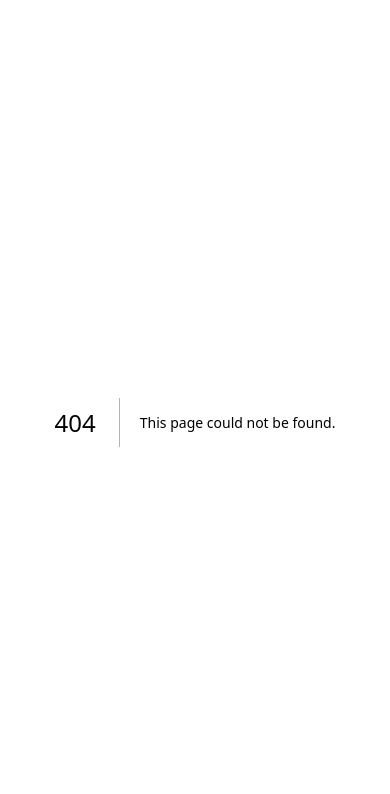
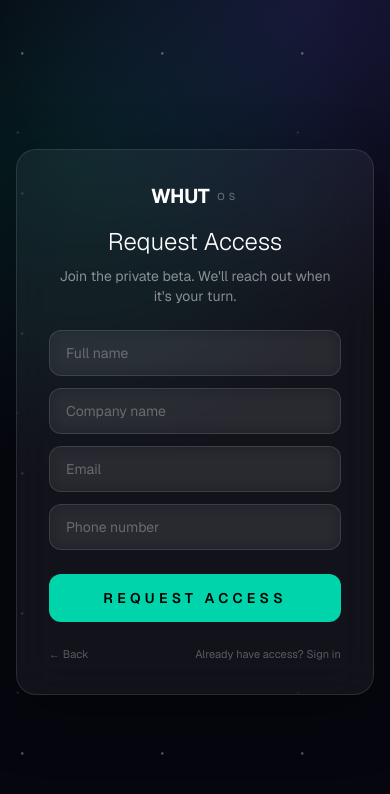
Before and after one commit to lukasminkov/whut-os, a Next.js app: page /request-access in a window 390 px wide. Before the commit this address had no page. Shown: the top 794 px of the page. Built offline with nearby package versions, Linux system fonts and the light colour scheme.

Commit message:
Request Access form: name, company, email, phone + success state + API route

```diff
--- /dev/null
+++ b/src/app/api/request-access/route.ts
@@ -0,0 +1,63 @@
+import { NextResponse } from "next/server";
+
+// Store access requests in Vercel KV or a simple in-memory + log approach
+// For production, swap to Supabase/Postgres
+// For now, we log to stdout (visible in Vercel logs) and return success
+
+export async function POST(req: Request) {
+  try {
+    const body = await req.json();
+    const { name, company, email, phone } = body;
+
+    if (!name || !company || !email || !phone) {
+      return NextResponse.json({ error: "All fields are required" }, { status: 400 });
+    }
+
+    // Validate email format
+    const emailRegex = /^[^\s@]+@[^\s@]+\.[^\s@]+$/;
+    if (!emailRegex.test(email)) {
+      return NextResponse.json({ error: "Invalid email address" }, { status: 400 });
+    }
+
+    // Log the request (visible in Vercel Function Logs)
+    console.log("[ACCESS_REQUEST]", JSON.stringify({
+      name,
+      company,
+      email,
+      phone,
+      timestamp: new Date().toISOString(),
+    }));
+
+    // If SUPABASE_URL and SUPABASE_KEY are set, also store in DB
+    const supabaseUrl = process.env.SUPABASE_URL;
+    const supabaseKey = process.env.SUPABASE_SERVICE_KEY;
+
+    if (supabaseUrl && supabaseKey) {
+      try {
+        await fetch(`${supabaseUrl}/rest/v1/access_requests`, {
+          method: "POST",
+          headers: {
+            "Content-Type": "application/json",
+            "apikey": supabaseKey,
+            "Authorization": `Bearer ${supabaseKey}`,
+            "Prefer": "return=minimal",
+          },
+          body: JSON.stringify({
+            name,
+            company,
+            email,
+            phone,
+            created_at: new Date().toISOString(),
+          }),
+        });
+      } catch (dbErr) {
+        // Don't fail the request if DB write fails
+        console.error("[ACCESS_REQUEST_DB_ERROR]", dbErr);
+      }
+    }
+
+    return NextResponse.json({ success: true });
+  } catch {
+    return NextResponse.json({ error: "Invalid request" }, { status: 400 });
+  }
+}
--- a/src/app/page.tsx
+++ b/src/app/page.tsx
@@ -93,7 +93,7 @@ export default function Home() {
           <a href="#interface" className="hidden sm:block text-xs uppercase tracking-[0.2em] text-white/50 hover:text-white transition">Interface</a>
           <a href="#vision" className="hidden sm:block text-xs uppercase tracking-[0.2em] text-white/50 hover:text-white transition">Vision</a>
           <Link
-            href="/login"
+            href="/request-access"
             className="glass-button px-4 sm:px-5 py-2 text-[10px] sm:text-xs uppercase tracking-[0.25em]"
           >
             Request Access
@@ -140,7 +140,7 @@ export default function Home() {
 
           <motion.div variants={item} className="flex items-center gap-4 mt-2">
             <Link
-              href="/login"
+              href="/request-access"
               className="inline-flex items-center gap-2 rounded-xl bg-[#00d4aa] px-8 py-3.5 text-sm font-semibold uppercase tracking-[0.2em] text-black transition hover:shadow-[0_0_40px_rgba(0,212,170,0.5)] hover:scale-[1.02]"
             >
               Request Access →
@@ -454,7 +454,7 @@ export default function Home() {
             Voice in. Visualization out. No typing. No tabs. No friction.
           </p>
           <Link
-            href="/login"
+            href="/request-access"
             className="inline-flex items-center gap-2 rounded-xl bg-[#00d4aa] px-10 py-4 text-sm font-semibold uppercase tracking-[0.2em] text-black transition hover:shadow-[0_0_40px_rgba(0,212,170,0.5)] hover:scale-[1.02]"
           >
             Request Access →
--- /dev/null
+++ b/src/app/request-access/page.tsx
@@ -0,0 +1,163 @@
+"use client";
+
+import { useState } from "react";
+import { motion, AnimatePresence } from "framer-motion";
+import Link from "next/link";
+
+export default function RequestAccessPage() {
+  const [form, setForm] = useState({ name: "", company: "", email: "", phone: "" });
+  const [status, setStatus] = useState<"idle" | "sending" | "success" | "error">("idle");
+  const [errorMsg, setErrorMsg] = useState("");
+
+  const handleSubmit = async (e: React.FormEvent) => {
+    e.preventDefault();
+    setStatus("sending");
+    setErrorMsg("");
+
+    try {
+      const res = await fetch("/api/request-access", {
+        method: "POST",
+        headers: { "Content-Type": "application/json" },
+        body: JSON.stringify(form),
+      });
+
+      if (!res.ok) {
+        const data = await res.json().catch(() => ({}));
+        throw new Error(data.error || "Something went wrong");
+      }
+
+      setStatus("success");
+    } catch (err: unknown) {
+      setErrorMsg(err instanceof Error ? err.message : "Something went wrong");
+      setStatus("error");
+    }
+  };
+
+  const update = (field: string) => (e: React.ChangeEvent<HTMLInputElement>) =>
+    setForm(prev => ({ ...prev, [field]: e.target.value }));
+
+  return (
+    <div className="app-bg">
+      <div className="starfield" />
+      <main className="relative z-10 flex min-h-screen items-center justify-center px-4 sm:px-6 py-16">
+        <AnimatePresence mode="wait">
+          {status === "success" ? (
+            <motion.div
+              key="success"
+              initial={{ opacity: 0, scale: 0.95 }}
+              animate={{ opacity: 1, scale: 1 }}
+              transition={{ duration: 0.5 }}
+              className="glass-panel w-full max-w-md p-8 text-center space-y-6"
+            >
+              <div className="w-16 h-16 rounded-full bg-[#00d4aa]/10 border border-[#00d4aa]/20 flex items-center justify-center mx-auto">
+                <span className="text-2xl">✓</span>
+              </div>
+              <div className="space-y-2">
+                <h1 className="text-2xl font-light text-white">You&apos;re on the list.</h1>
+                <p className="text-sm text-white/50 leading-relaxed">
+                  We&apos;ll be in touch when your access is ready.
+                  <br />The future of how you interact with technology starts soon.
+                </p>
+              </div>
+              <Link
+                href="/"
+                className="inline-block text-[11px] uppercase tracking-[0.2em] text-[#00d4aa]/70 hover:text-[#00d4aa] transition"
+              >
+                ← Back to home
+              </Link>
+            </motion.div>
+          ) : (
+            <motion.form
+              key="form"
+              initial={{ opacity: 0, y: 30 }}
+              animate={{ opacity: 1, y: 0 }}
+              exit={{ opacity: 0, y: -20 }}
+              transition={{ duration: 0.6 }}
+              onSubmit={handleSubmit}
+              className="glass-panel w-full max-w-md space-y-6 p-8"
+            >
+              <div className="space-y-2 text-center">
+                <div className="flex items-center justify-center gap-2 mb-4">
+                  <span className="text-xl font-bold tracking-tight text-white">WHUT</span>
+                  <span className="text-[10px] uppercase tracking-[0.4em] text-white/40 mt-0.5">OS</span>
+                </div>
+                <h1 className="text-2xl sm:text-3xl font-light text-white">Request Access</h1>
+                <p className="text-sm text-white/50">
+                  Join the private beta. We&apos;ll reach out when it&apos;s your turn.
+                </p>
+              </div>
+
+              {status === "error" && errorMsg && (
+                <motion.div
+                  initial={{ opacity: 0, y: -10 }}
+                  animate={{ opacity: 1, y: 0 }}
+                  className="rounded-lg border border-rose-500/20 bg-rose-500/10 px-4 py-2 text-sm text-rose-300"
+                >
+                  {errorMsg}
+                </motion.div>
+              )}
+
+              <div className="space-y-3">
+                <input
+                  type="text"
+                  placeholder="Full name"
+                  value={form.name}
+                  onChange={update("name")}
+                  className="glass-input w-full px-4 py-3 text-sm outline-none placeholder:text-white/30"
+                  required
+                />
+                <input
+                  type="text"
+                  placeholder="Company name"
+                  value={form.company}
+                  onChange={update("company")}
+                  className="glass-input w-full px-4 py-3 text-sm outline-none placeholder:text-white/30"
+                  required
+                />
+                <input
+                  type="email"
+                  placeholder="Email"
+                  value={form.email}
+                  onChange={update("email")}
+                  className="glass-input w-full px-4 py-3 text-sm outline-none placeholder:text-white/30"
+                  required
+                />
+                <input
+                  type="tel"
+                  placeholder="Phone number"
+                  value={form.phone}
+                  onChange={update("phone")}
+                  className="glass-input w-full px-4 py-3 text-sm outline-none placeholder:text-white/30"
+                  required
+                />
+              </div>
+
+              <button
+                type="submit"
+                disabled={status === "sending"}
+                className="w-full rounded-xl bg-[#00d4aa] px-4 py-3.5 text-sm font-semibold uppercase tracking-[0.3em] text-black transition hover:shadow-[0_0_30px_rgba(0,212,170,0.6)] disabled:opacity-50"
+              >
+                {status === "sending" ? "Submitting..." : "Request Access"}
+              </button>
+
+              <div className="flex items-center justify-between">
+                <Link
+                  href="/"
+                  className="text-[11px] text-white/30 hover:text-white/50 transition"
+                >
+                  ← Back
+                </Link>
+                <Link
+                  href="/login"
+                  className="text-[11px] text-white/30 hover:text-white/50 transition"
+                >
+                  Already have access? Sign in
+                </Link>
+              </div>
+            </motion.form>
+          )}
+        </AnimatePresence>
+      </main>
+    </div>
+  );
+}
```
